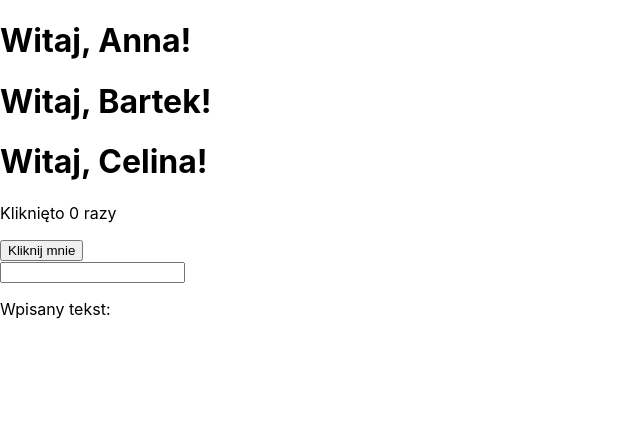
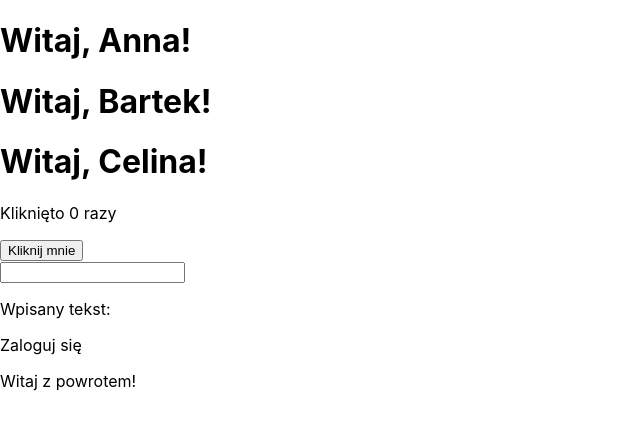
Before and after one commit to SzymonMuttka/JWPWAI, a React (Create React App) app in the folder Lab4ReactDev/my-app/: page / in a window 1280 px wide. Shown: the top 430 px of the page, without its empty margins (0-640 px from the left). Built offline with nearby package versions, Linux system fonts and the light colour scheme.

Commit message:
Lab4 zad 2.5

```diff
--- a/Lab4ReactDev/my-app/src/App.js
+++ b/Lab4ReactDev/my-app/src/App.js
@@ -1,6 +1,7 @@
 import HelloWithProps from './Hello';
 import Counter from './Counter';
 import InputTracker from './InputTracker';
+import LoginStatus from './LoginStatus';
 
 function App(){
   return(
@@ -12,6 +13,9 @@
       <Counter />
 
       <InputTracker />
+
+      <LoginStatus isLoggedIn={false}/>
+      <LoginStatus isLoggedIn={true}/>
     </div>
   );
 }
--- /dev/null
+++ b/Lab4ReactDev/my-app/src/LoginStatus.js
@@ -0,0 +1,9 @@
+function LoginStatus({ isLoggedIn }){
+    return(
+        <div>
+            {isLoggedIn ? <p>Witaj z powrotem!</p> : <p>Zaloguj się</p>}
+        </div>
+    );
+}
+
+export default LoginStatus;
```
